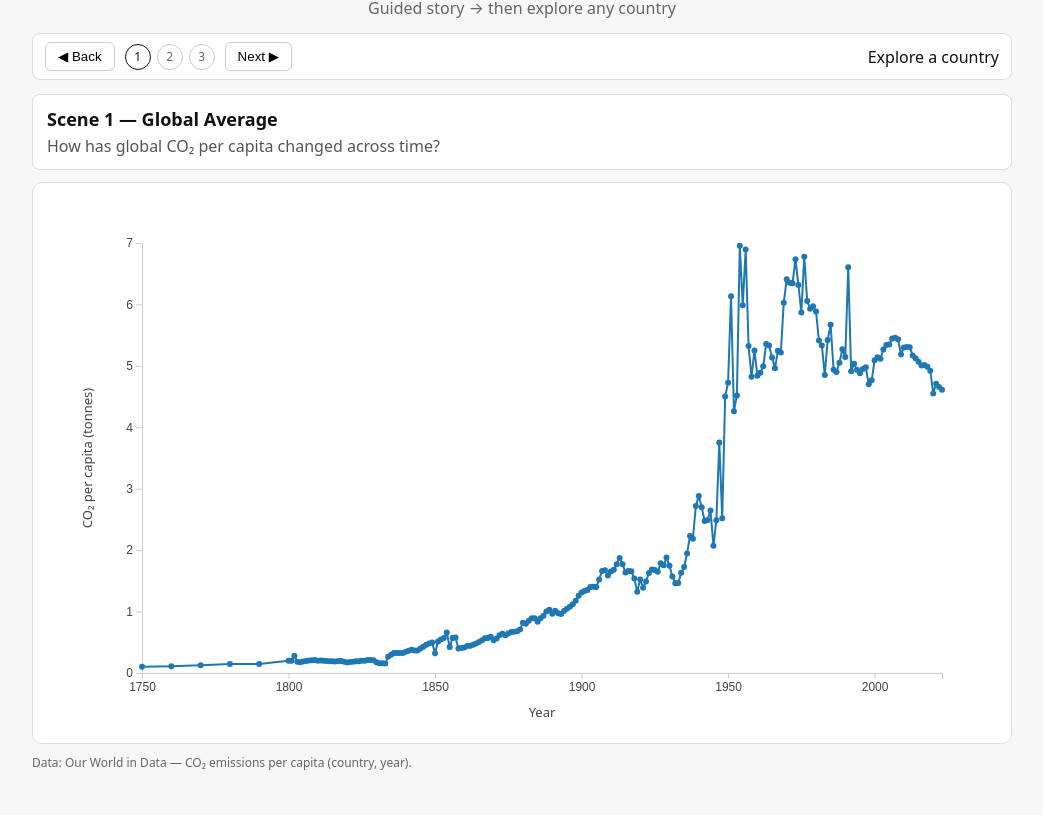
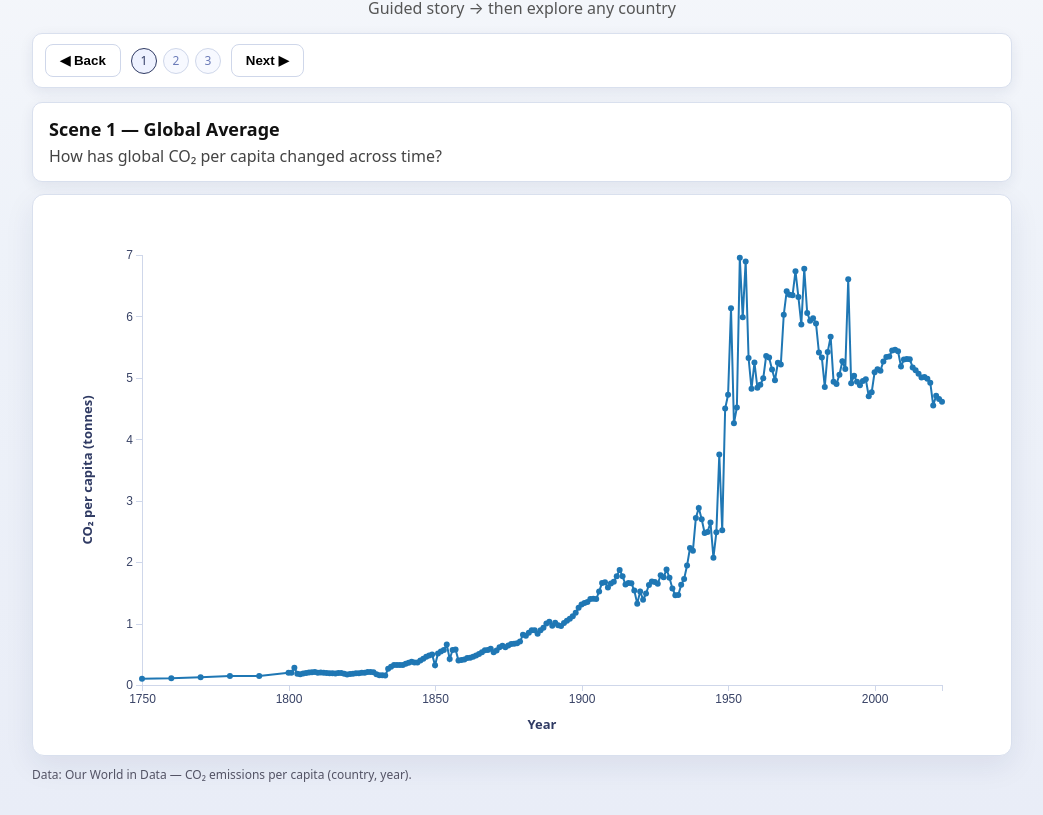
Before and after one commit to lokanathdas1989/lokanathdas1989.github.io, a plain HTML site: page index.html in a window 1280 px wide. Shown: the part 65-880 px from the top of the page, without its empty margins (118-1161 px from the left). Drawn offline with nearby package versions, Linux system fonts and the light colour scheme.

Commit message:
Update style.css

```diff
--- a/style.css
+++ b/style.css
@@ -1,58 +1,87 @@
-/* Layout */
-body { margin: 0; font-family: system-ui, -apple-system, Segoe UI, Roboto, Arial, sans-serif; color:#111; background:#f7f7f8; }
-.wrap { max-width: 980px; margin: 0 auto; padding: 18px 16px 32px; }
-
-.page-header { text-align: center; margin-bottom: 8px; }
-.page-header h1 { margin: 0; font-size: 28px; }
-.subtitle { margin: 6px 0 0; color:#666; }
-
-/* Controls toolbar */
-.toolbar {
-  display: flex; align-items: center; justify-content: space-between;
-  background: #fff; border: 1px solid #ddd; border-radius: 8px;
-  padding: 8px 12px; margin: 14px 0;
-}
-.nav { display: flex; align-items: center; gap: 10px; }
-.btn { padding: 6px 12px; border: 1px solid #ccc; border-radius: 6px; background:#fff; cursor: pointer; }
-.btn:hover { border-color:#888; }
-.steps { display:flex; gap:6px; }
-.step { width:24px; height:24px; border:1px solid #ccc; border-radius:999px; display:grid; place-items:center; font-size:12px; color:#666; }
-.step.current { border-color:#111; color:#111; }
-.explore { display:flex; align-items:center; gap:8px; }
-.dropdown { display:none; padding:6px 8px; }
-
-/* Scene header */
-.scene-header {
-  background:#fff; border: 1px solid #ddd; border-radius: 8px;
-  padding: 12px 14px; margin-bottom: 12px;
-}
-.scene-header h2 { margin:0 0 4px; font-size:18px; }
-.note { margin:0; color:#555; }
-
-/* Chart card */
-.vis {
-  position: relative;
-  background:#fff; border:1px solid #ddd; border-radius: 10px;
-  padding: 10px; overflow: hidden;
-}
-#chart { display:block; margin: 0 auto; }
-
-/* Axes */
-.axis path, .axis line { stroke:#ccc; }
-.axis text { fill:#444; font-size:12px; }
-.axis-label { fill:#444; font-size:13px; }
-
-/* Legend */
-.legend { font-size: 12px; fill:#444; }
-.legend rect { stroke:#ccc; }
-
-/* Tooltip */
-.tooltip {
-  position:absolute; pointer-events:none; opacity:0;
-  background: rgba(0,0,0,0.86); color:#fff; border-radius:6px;
-  padding:6px 8px; font-size:12px; transform: translate(-50%, -120%);
-  border: 1px solid rgba(255,255,255,0.15);
+/* ---------- Page background with subtle contrast ---------- */
+body{
+  margin:0;
+  font-family: system-ui,-apple-system,Segoe UI,Roboto,Arial,sans-serif;
+  color:#111;
+  background:
+    linear-gradient(180deg, #f5f7fb 0%, #eef2f9 35%, #e9edf7 100%);
 }
 
-/* Footer */
-.foot { margin-top: 10px; color:#666; font-size:12px; }
+.wrap{ max-width: 980px; margin: 0 auto; padding: 18px 16px 32px; }
+
+/* ---------- Header ---------- */
+.page-header { text-align:center; margin-bottom: 8px; }
+.page-header h1 { margin:0; font-size:28px; letter-spacing:.2px; }
+.subtitle { margin:6px 0 0; color:#555; }
+
+/* ---------- Controls toolbar ---------- */
+.toolbar{
+  display:flex; align-items:center; justify-content: space-between;
+  background:#fff; border:1px solid #d9e0ee; border-radius: 10px;
+  padding:10px 12px; margin:14px 0;
+  box-shadow: 0 4px 14px rgba(27,40,83,0.08);
+}
+.nav{ display:flex; align-items:center; gap:10px; }
+.btn{
+  padding:8px 14px; border:1px solid #cfd7ea; border-radius:8px;
+  background:#fff; cursor:pointer; font-weight:600;
+}
+.btn:hover{ border-color:#6b7bb8; }
+.steps{ display:flex; gap:6px; }
+.step{
+  width:24px; height:24px; border:1px solid #cfd7ea; border-radius:999px;
+  display:grid; place-items:center; font-size:12px; color:#6b7bb8; background:#f7f9ff;
+}
+.step.current{ border-color:#2f3a63; color:#2f3a63; background:#eef2ff; }
+
+/* Dropdown aligned right; hidden/disabled until Scene 3 */
+.explore{ display:flex; align-items:center; gap:8px; }
+.dropdown{
+  display:none; /* shown in JS for Scene 3 */
+  padding:8px 10px; border:1px solid #cfd7ea; border-radius:8px; background:#fff;
+}
+
+/* Accessibility helper for label (kept for screen readers) */
+.sr-only{
+  position:absolute; width:1px; height:1px; padding:0; margin:-1px; overflow:hidden;
+  clip:rect(0,0,0,0); border:0;
+}
+
+/* ---------- Scene header ---------- */
+.scene-header{
+  background:#fff; border:1px solid #d9e0ee; border-radius:10px;
+  padding:14px 16px; margin-bottom:12px;
+  box-shadow: 0 4px 14px rgba(27,40,83,0.07);
+}
+.scene-header h2{ margin:0 0 4px; font-size:18px; }
+.note{ margin:0; color:#444; }
+
+/* ---------- Chart card ---------- */
+.vis{
+  position:relative;
+  background:#fff; border:1px solid #d9e0ee; border-radius: 12px;
+  padding: 10px; overflow: hidden;
+  box-shadow: 0 10px 30px rgba(27,40,83,0.08);
+}
+#chart{ display:block; margin: 0 auto; }
+
+/* ---------- Axes ---------- */
+.axis path, .axis line { stroke:#cfd7ea; shape-rendering: crispEdges; }
+.axis text { fill:#394366; font-size:12px; }
+.axis-label { fill:#2f3a63; font-size:13px; font-weight:600; }
+
+/* ---------- Legend ---------- */
+.legend { font-size: 12px; fill:#394366; }
+.legend rect { stroke:#cfd7ea; }
+
+/* ---------- Tooltip ---------- */
+.tooltip{
+  position:absolute; pointer-events:none; opacity:0;
+  background: rgba(23,32,68,0.96); color:#fff; border-radius:8px;
+  padding:8px 10px; font-size:12px; border:1px solid rgba(255,255,255,0.15);
+  transform: translate(-50%, -120%);
+  box-shadow: 0 10px 30px rgba(10,16,40,0.35);
+}
+
+/* ---------- Footer ---------- */
+.foot{ margin-top: 10px; color:#556; font-size:12px; }
```
